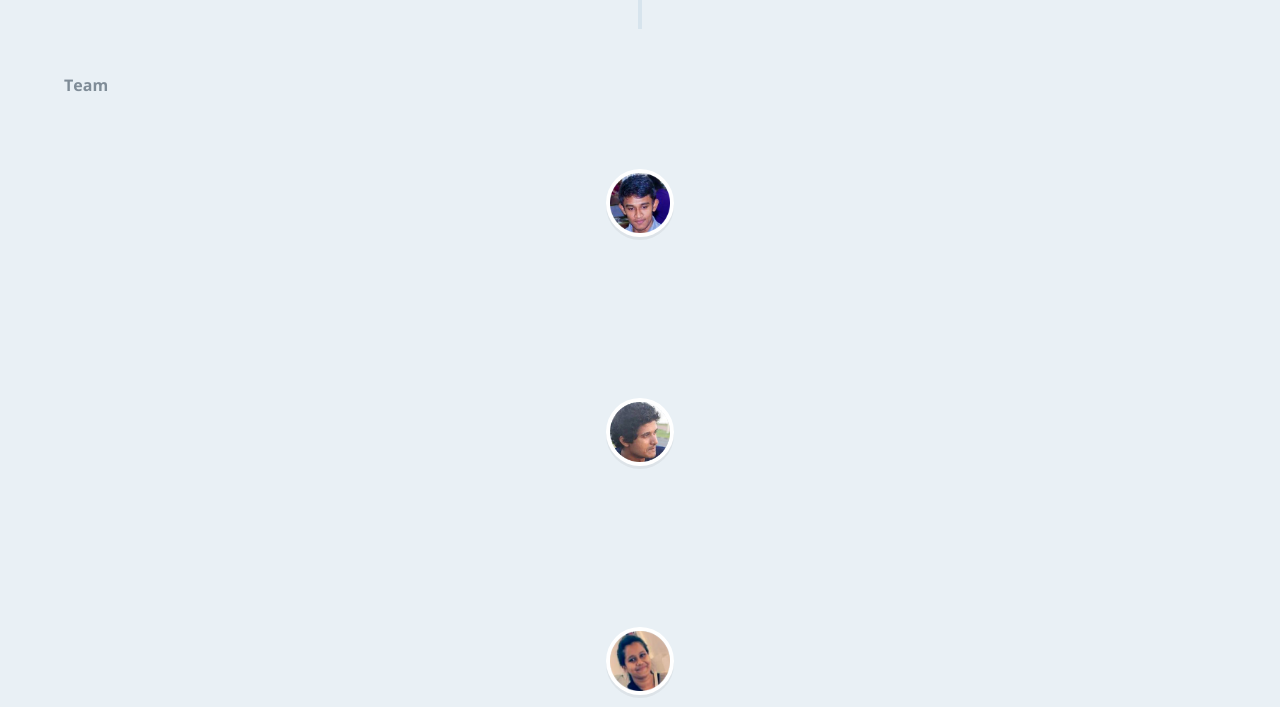
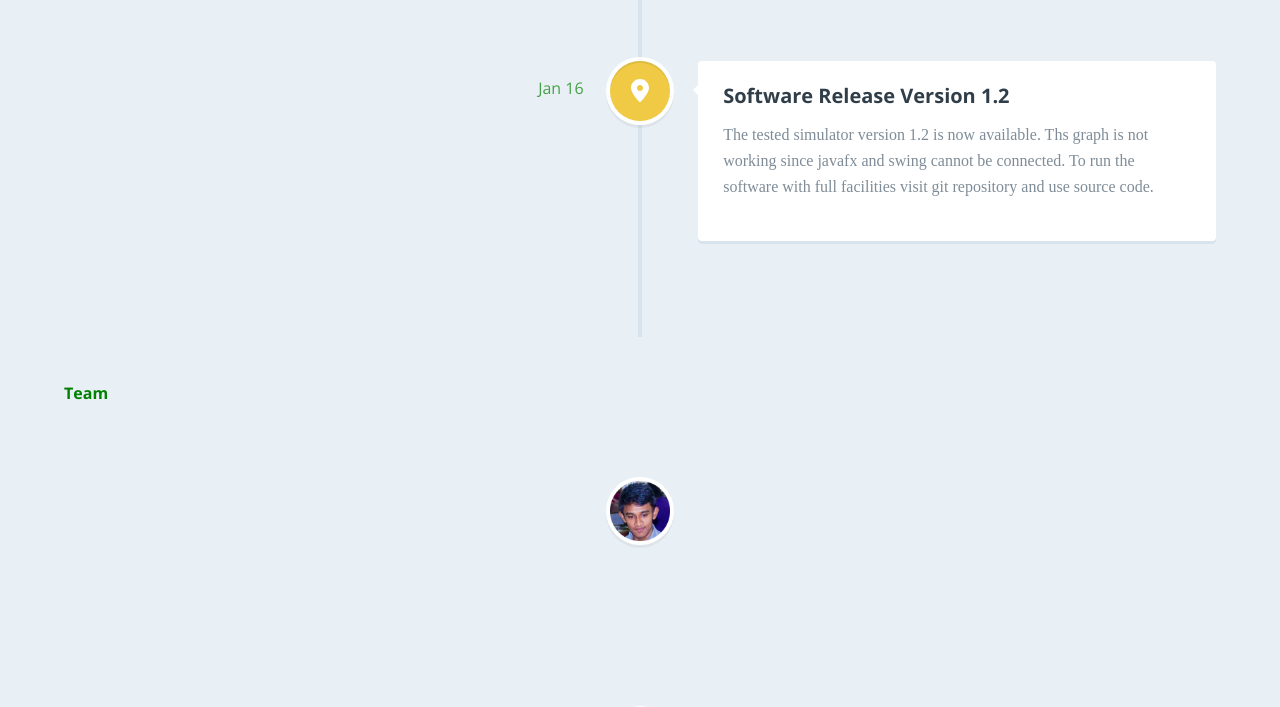
Before and after one commit to hiruna72/CO227-PacketForwardingSimulator, a plain HTML site: page index.html in a window 1280 px wide. Shown: the part 7683-8390 px from the top of the page. Drawn offline with nearby package versions, Linux system fonts and the light colour scheme; a web font is replaced by a local one.

Commit message:
software release v1.2

```diff
--- a/index.html
+++ b/index.html
@@ -413,6 +413,21 @@
                     <span class="cd-date">Jan 15</span>
                 </div> <!-- cd-timeline-content -->
             </div>
+
+             <div class="cd-timeline-block">
+                <div class="cd-timeline-img cd-location">
+                    <img src="docs/img/cd-icon-location.svg" alt="Movie">
+                </div> <!-- cd-timeline-img -->
+
+                <div class="cd-timeline-content">
+                    <h2>Software Release Version 1.2</h2>
+
+                    <p>The tested simulator version 1.2 is now available. Ths graph is not working since javafx and swing cannot be connected. To run the software with full facilities visit git repository and use source code.  </p>
+                     <a href="https://drive.google.com/file/d/1OAa2pgN3bEM_p2HuD4tNfiEbUxoEqfcP/view?usp=sharing"  target="_blank" </a>
+                    <span class="cd-date">Jan 16</span>
+                </div> <!-- cd-timeline-content -->
+            </div>
+
             <!-- cd-timeline-block -->
         </section> <!-- cd-timeline -->
         <section class="cd-container">
```
